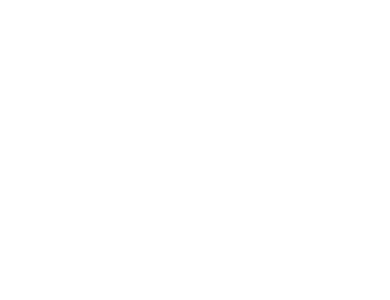
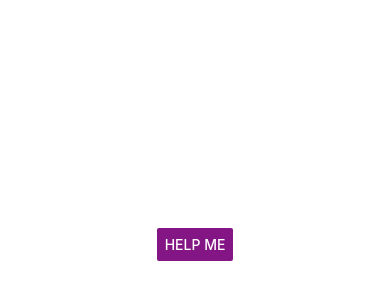
Before and after one commit to stevendicarlo2/SafeCheck, a React Native app in the folder SafeCheck/: screen / in a window 390 px wide. Shown: the part 178-478 px from the top of the page. Built offline with nearby package versions, Linux system fonts and the light colour scheme.

Commit message:
Something works

```diff
--- a/SafeCheck/App.js
+++ b/SafeCheck/App.js
@@ -1,11 +1,11 @@
 import React from "react";
-import { StyleSheet, Text, View } from "react-native";
+import { StyleSheet, Text, View, Button } from "react-native";
 
 export default class App extends React.Component {
   render() {
     return (
       <View style={styles.container}>
-        <Text />
+        <Button title="HELP ME" color="#841584" accessibilityLabel="Please" />
       </View>
     );
   }
```
